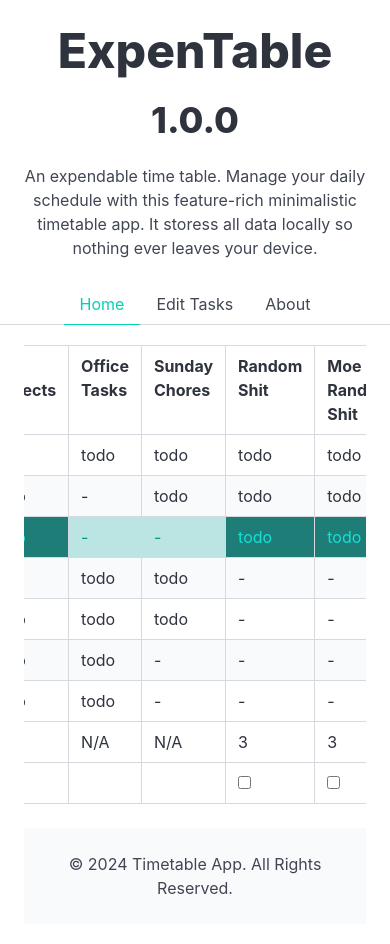
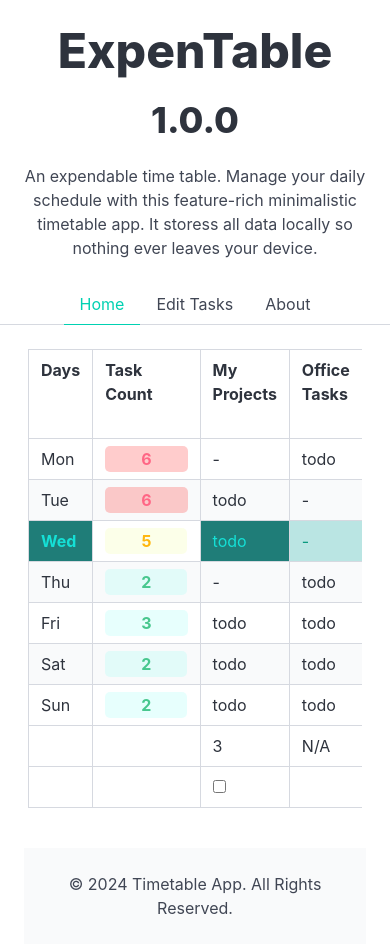
Before and after one commit to Blankscreen-exe/ExpenTable, a React (Vite) app: page / in a window 390 px wide. Built offline with nearby package versions, Linux system fonts and the light colour scheme.

Commit message:
Fixed table responsiveness

```diff
--- a/src/components/home/index.jsx
+++ b/src/components/home/index.jsx
@@ -30,7 +30,8 @@ function Home() {
     }
 
   return (
-        <div className="table-container is-flex is-justify-content-center mr-5 ml-5">
+    <div className="px-4 py-4 mx-3 columns is-desktop is-centered">
+        <div className="table-container">
           <table className="table is-striped is-bordered ">
             <thead>
               <tr>
@@ -79,6 +80,7 @@ function Home() {
             </tfoot>
           </table>
         </div>
+        </div>
   );
 }
 
```
